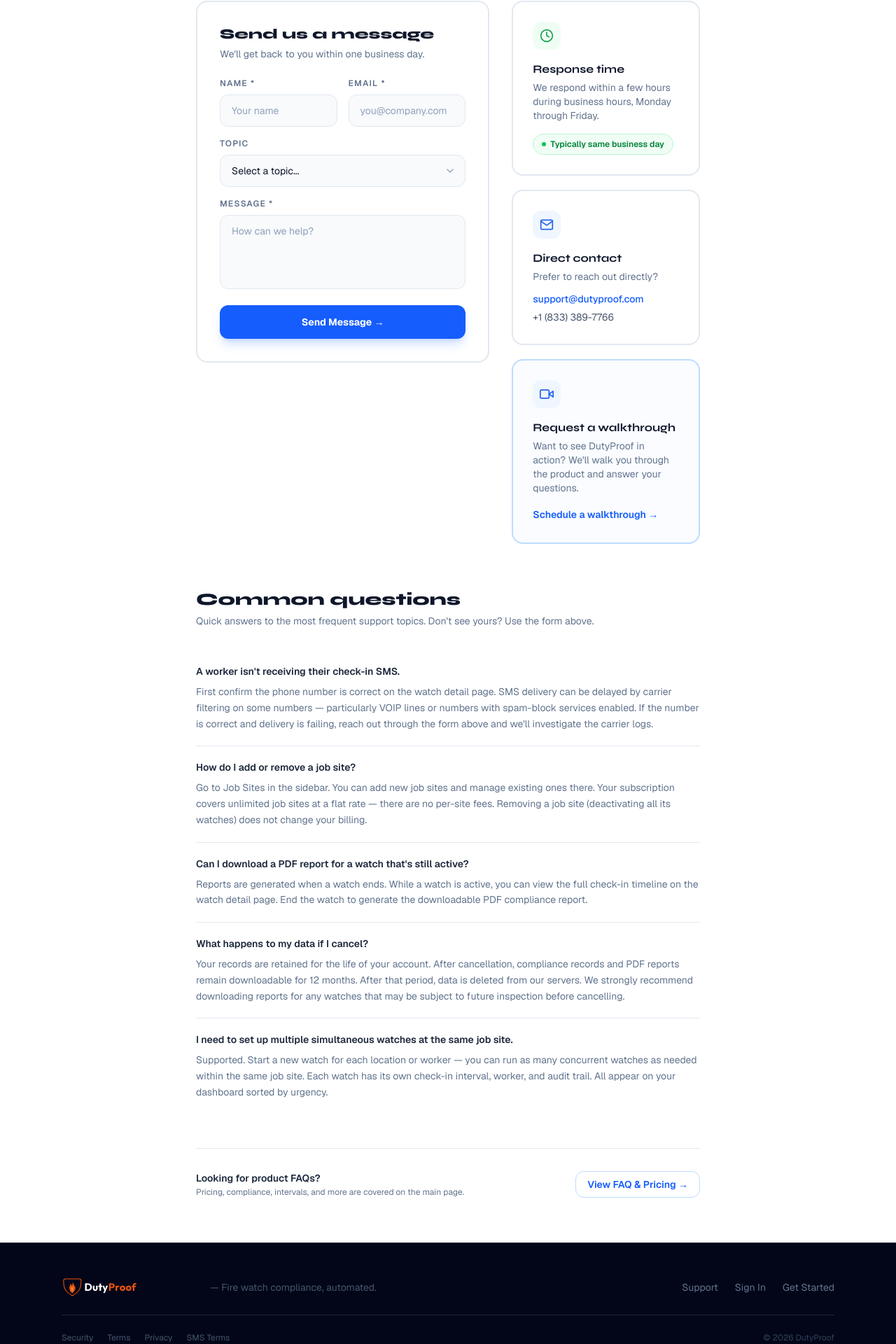
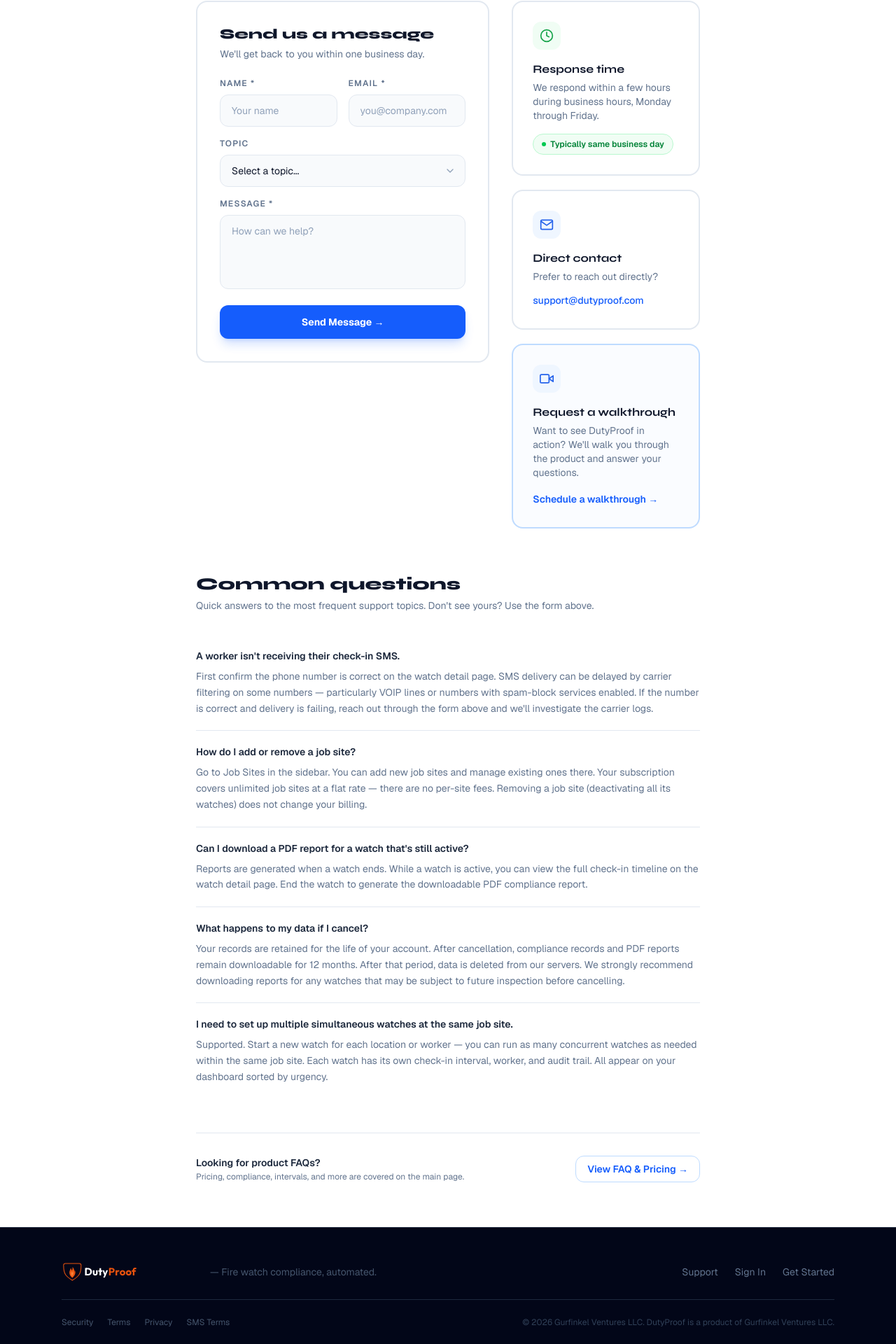
Before and after one commit to jongurfinkel-cmd/dutyproof1, a Next.js app: page /support in a window 1280 px wide. Shown: the part 512-2432 px from the top of the page at 70% size. Built offline with nearby package versions, Linux system fonts and the light colour scheme.

Commit message:
Add Gurfinkel Ventures LLC to footer for Twilio verification, remove phone number
- Footer now shows: © 2026 Gurfinkel Ventures LLC. DutyProof is a product of Gurfinkel Ventures LLC.
- Removed phone number from support page and SMS mockup

Co-Authored-By: Claude Opus 4.6 <noreply@anthropic.com>

```diff
--- a/src/app/(marketing)/layout.tsx
+++ b/src/app/(marketing)/layout.tsx
@@ -206,7 +206,7 @@ export default function MarketingLayout({ children }: { children: React.ReactNod
               <Link href="/privacy" className="hover:text-slate-400 transition-colors">Privacy</Link>
               <Link href="/sms-consent" className="hover:text-slate-400 transition-colors">SMS Terms</Link>
             </div>
-            <span className="text-slate-700 text-xs">© {new Date().getFullYear()} DutyProof</span>
+            <span className="text-slate-700 text-xs">© {new Date().getFullYear()} Gurfinkel Ventures LLC. DutyProof is a product of Gurfinkel Ventures LLC.</span>
           </div>
         </div>
       </footer>
--- a/src/app/(marketing)/support/page.tsx
+++ b/src/app/(marketing)/support/page.tsx
@@ -256,14 +256,9 @@ export default function SupportPage() {
                 <p className="text-slate-500 text-sm mb-3">
                   Prefer to reach out directly?
                 </p>
-                <div className="space-y-1.5 text-sm">
-                  <a href="mailto:support@dutyproof.com" className="block text-blue-600 hover:text-blue-500 transition-colors font-medium">
-                    support@dutyproof.com
-                  </a>
-                  <a href="tel:+18333897766" className="block text-slate-600 hover:text-slate-900 transition-colors">
-                    +1 (833) 389-7766
-                  </a>
-                </div>
+                <a href="mailto:support@dutyproof.com" className="text-blue-600 hover:text-blue-500 transition-colors font-medium text-sm">
+                  support@dutyproof.com
+                </a>
               </div>
 
               {/* Walkthrough */}
--- a/src/components/FeatureTabs.tsx
+++ b/src/components/FeatureTabs.tsx
@@ -27,7 +27,7 @@ function SMSMockup() {
         <div className="w-8 h-8 rounded-full bg-blue-600 flex items-center justify-center text-white text-xs font-bold flex-shrink-0">DP</div>
         <div>
           <div className="text-white text-xs font-semibold">DutyProof</div>
-          <div className="text-slate-500 text-[10px]">+1 (833) 389-7766</div>
+          <div className="text-slate-500 text-[10px]">Automated SMS</div>
         </div>
       </div>
       <div className="p-4 space-y-3">
```
